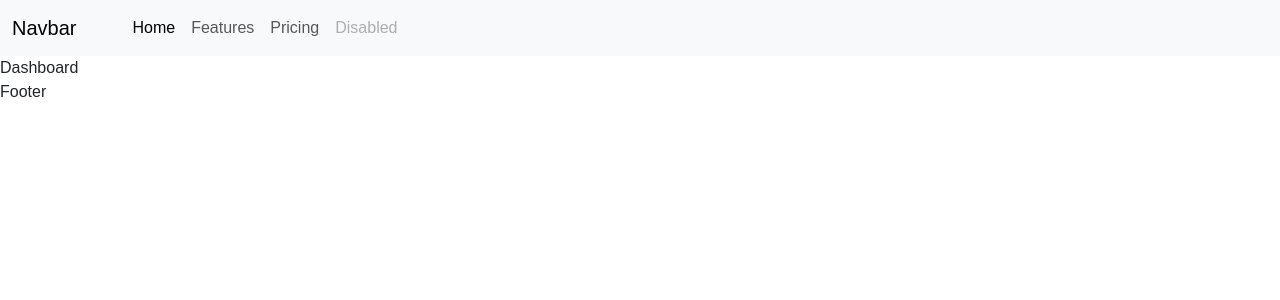
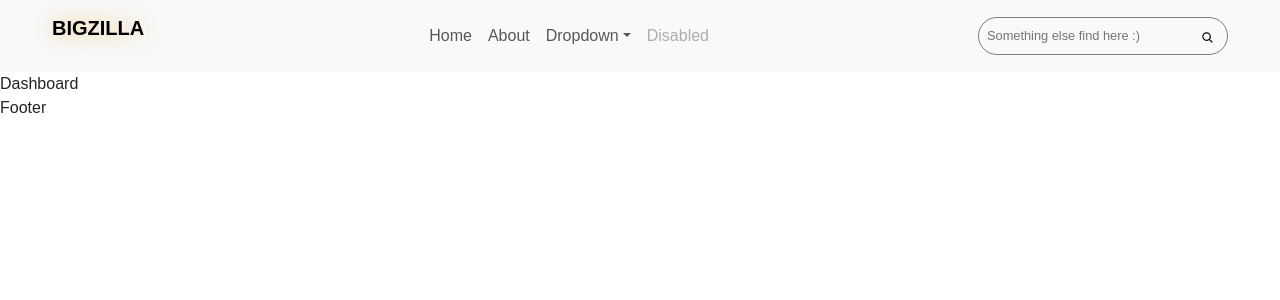
Before and after one commit to nikhilsinghpy/E-Commerce, a React (Create React App) app: page / in a window 1280 px wide. Shown: the top 300 px of the page. Built offline with nearby package versions, Linux system fonts and the light colour scheme; the HTML template or start-up script is replaced by a standard one.

Commit message:
design the navbar

```diff
--- a/package.json
+++ b/package.json
@@ -3,12 +3,14 @@
   "version": "0.1.0",
   "private": true,
   "dependencies": {
+    "@react-icons/all-files": "^4.1.0",
     "@testing-library/jest-dom": "^5.17.0",
     "@testing-library/react": "^13.4.0",
     "@testing-library/user-event": "^13.5.0",
     "bootstrap": "^5.3.2",
     "react": "^18.2.0",
     "react-dom": "^18.2.0",
+    "react-icons": "^4.12.0",
     "react-router-dom": "^6.21.0",
     "react-scripts": "5.0.1",
     "web-vitals": "^2.1.4"
--- a/src/component/Header/Header.css
+++ b/src/component/Header/Header.css
@@ -1,4 +1,34 @@
-.navbar .container-fluid{
+.logo{
+    color:black;
+    text-shadow: 0px 0px 22px rgba(231,166,26,0.6);
+    font-weight: 700;
+}
+.custom-search {
+    width: 250px;
+    padding: .5rem;
+    border-radius: 5rem;
+    border: 1px solid rgb(126, 124, 124);
+    font-size: .8rem;
+  }
+
+  .custom-search-container {
     display: flex;
-    justify-content: space-evenly;
-}
+    align-items: center;
+    justify-content: center;
+    text-align: center;
+  }
+
+  .custom-search-input {
+   background-color: transparent;
+   outline: none;
+   border: none;
+   width: 90%;
+  }
+
+
+  .custom-search-button {
+    width: 10%;
+    border: none;
+    background-color: transparent;
+    text-align: center;
+  }
--- a/src/component/Header/Header.js
+++ b/src/component/Header/Header.js
@@ -1,31 +1,46 @@
 import React, { Component } from 'react'
 import { Link } from 'react-router-dom'
-// import './Header.css'
+import { IoSearch } from "react-icons/io5";
+import './Header.css'
 export default class Header extends Component {
   render() {
     return (
       <div>
-        <nav className="navbar navbar-expand-lg bg-body-tertiary">
-          <div className="container-fluid" style={{display:'flex',justifyContent:'space-between',gap:'2rem'}}>
-            <Link className="navbar-brand" to="/">Navbar</Link>
-            <button className="navbar-toggler" type="button" data-bs-toggle="collapse" data-bs-target="#navbarNav" aria-controls="navbarNav" aria-expanded="false" aria-label="Toggle navigation">
+        <nav className="navbar navbar-expand-lg navbar-light bg-light" style={{ paddingLeft: '40px', paddingRight: '40px' }}>
+          <div className="container-fluid">
+            <Link className="navbar-brand " to="/"><p className='logo'>BIGZILLA</p></Link>
+            <button className="navbar-toggler" type="button" data-bs-toggle="collapse" data-bs-target="#navbarSupportedContent" aria-controls="navbarSupportedContent" aria-expanded="false" aria-label="Toggle navigation">
               <span className="navbar-toggler-icon"></span>
             </button>
-            <div className="collapse navbar-collapse" id="navbarNav">
-              <ul className="navbar-nav">
+            <div className="collapse navbar-collapse" id="navbarSupportedContent">
+              <ul className="navbar-nav mx-auto mb-2 mb-lg-0">
                 <li className="nav-item">
-                  <Link className="nav-link active" aria-current="page" to="/">Home</Link>
+                  <Link className="nav-link" to="/">Home</Link>
                 </li>
                 <li className="nav-item">
-                  <Link className="nav-link" to="/About-us">Features</Link>
+                  <Link className="nav-link" to="/about">About</Link>
+                </li>
+                <li className="nav-item dropdown">
+                  <Link className="nav-link dropdown-toggle" to="#" role="button" data-bs-toggle="dropdown" aria-expanded="false">
+                    Dropdown
+                  </Link>
+                  <ul className="dropdown-menu">
+                    <li><Link className="dropdown-item" to="#">Action</Link></li>
+                    <li><Link className="dropdown-item" to="#">Another action</Link></li>
+                    <li><hr className="dropdown-divider" /></li>
+                    <li><Link className="dropdown-item" to="#">Something else here</Link></li>
+                  </ul>
                 </li>
                 <li className="nav-item">
-                  <Link className="nav-link" to="/Contact-us">Pricing</Link>
-                </li>
-                <li className="nav-item">
-                  <Link className="nav-link disabled" aria-disabled="true">Disabled</Link>
+                  <Link className="nav-link disabled" to="#" aria-disabled="true">Disabled</Link>
                 </li>
               </ul>
+              <div className="custom-search" >
+                <div className="custom-search-container">
+                  <input className="custom-search-input" type="search" placeholder="Something else find here :)" />
+                  <button className="custom-search-button" type="submit"><IoSearch /></button>
+                </div>
+              </div>
             </div>
           </div>
         </nav>
```
Also changed, not shown: src/assets/images/BIG (1).png (added), 1 other file (tests, documents, lock files or other folders).
